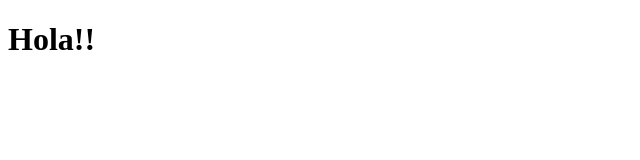
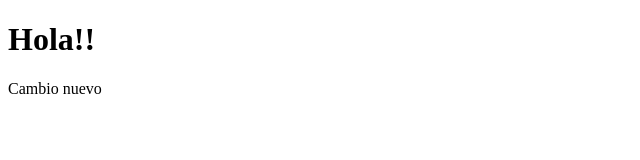
Before and after one commit to JessiSandovalE/G13-Kambcode, a plain HTML site: page JESSICA_SANDOVAL_123/index.html in a window 1280 px wide. Shown: the whole page, without its empty margins (0-640 px from the left). Drawn offline with Linux system fonts and the light colour scheme.

Commit message:
new change

```diff
--- a/JESSICA_SANDOVAL_123/index.html
+++ b/JESSICA_SANDOVAL_123/index.html
@@ -7,5 +7,6 @@
 </head>
 <body>
     <h1>Hola!!</h1>
+    <p>Cambio nuevo</p>
 </body>
 </html>
```
